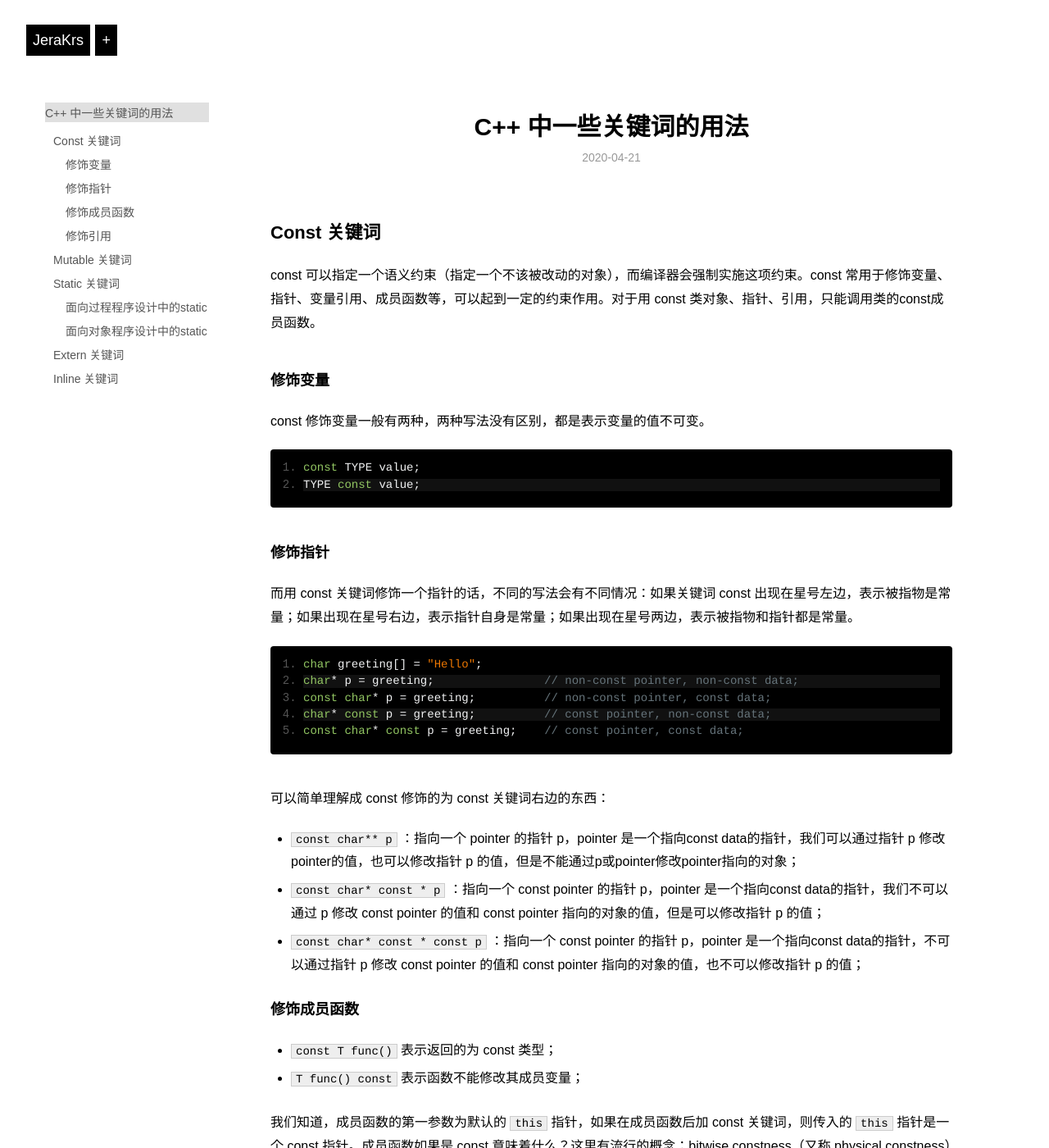
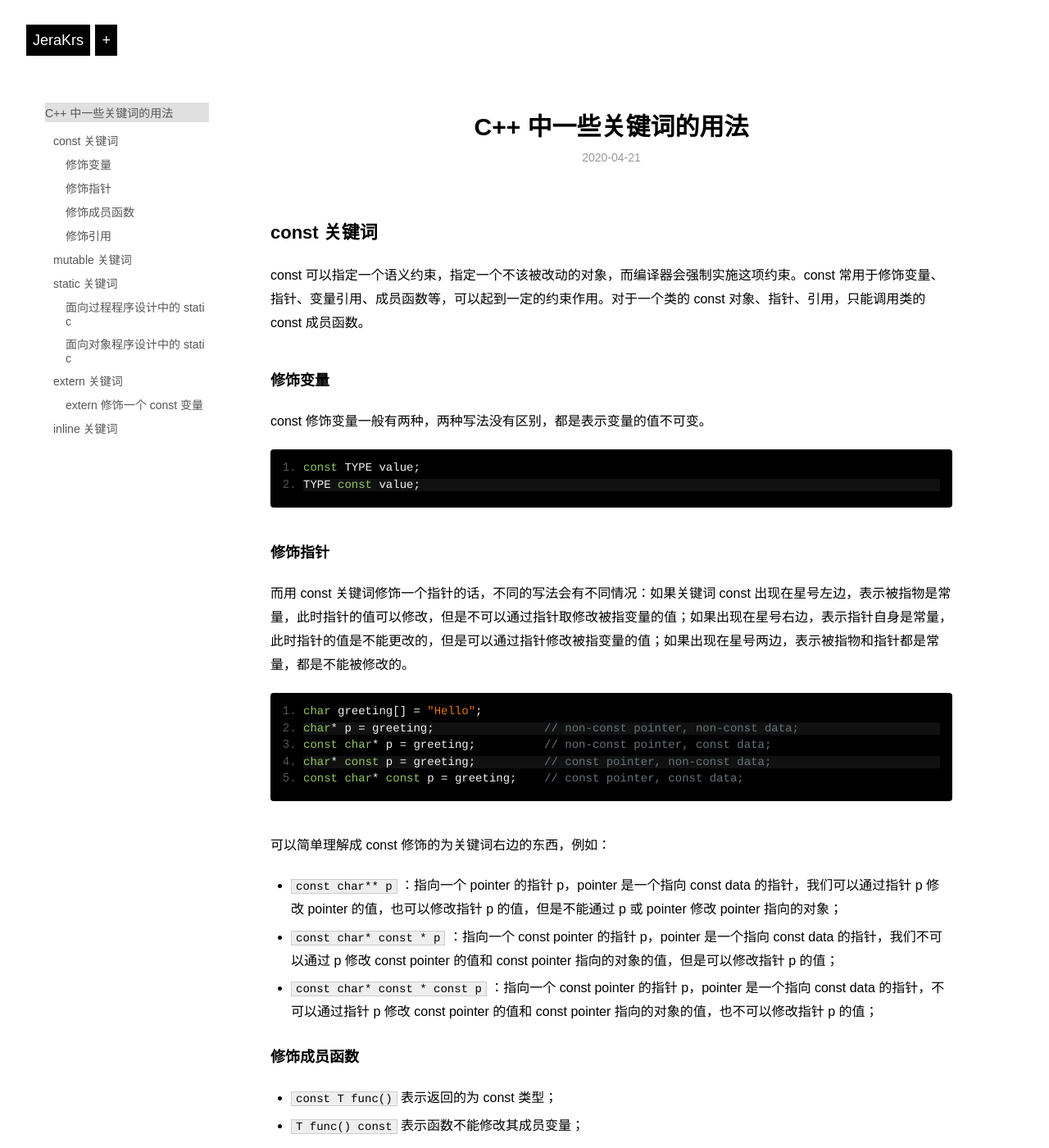
Before and after one commit to JeraKrs/jerakrs.github.io, a Jekyll site: the page built from _posts/blogs/2020-04-21-C++ Keyword.md, in a window 1280 px wide and 1400 px high. Shown: the whole window at 82% size. Built offline with Jekyll 4.4.1, drawn with Linux system fonts in a browser that asks for light colours; comment, search, counter and statistics services are not loaded; some of the changed text lies outside the part shown.

Commit message:
update c++ keyword

````diff
--- a/_posts/blogs/2020-04-21-C++ Keyword.md
+++ b/_posts/blogs/2020-04-21-C++ Keyword.md
@@ -5,9 +5,9 @@ description: 总结了一些 C++ 中关键词的用法，包括 const、mutable
 category: C++
 ---
 
-## Const 关键词
+## const 关键词
 
-const 可以指定一个语义约束（指定一个不该被改动的对象），而编译器会强制实施这项约束。const 常用于修饰变量、指针、变量引用、成员函数等，可以起到一定的约束作用。对于用 const 类对象、指针、引用，只能调用类的const成员函数。
+const 可以指定一个语义约束，指定一个不该被改动的对象，而编译器会强制实施这项约束。const 常用于修饰变量、指针、变量引用、成员函数等，可以起到一定的约束作用。对于一个类的 const 对象、指针、引用，只能调用类的 const 成员函数。
 
 ### 修饰变量
 
@@ -20,7 +20,7 @@ TYPE const value;
 
 ### 修饰指针
 
-而用 const 关键词修饰一个指针的话，不同的写法会有不同情况：如果关键词 const 出现在星号左边，表示被指物是常量；如果出现在星号右边，表示指针自身是常量；如果出现在星号两边，表示被指物和指针都是常量。
+而用 const 关键词修饰一个指针的话，不同的写法会有不同情况：如果关键词 const 出现在星号左边，表示被指物是常量，此时指针的值可以修改，但是不可以通过指针取修改被指变量的值；如果出现在星号右边，表示指针自身是常量，此时指针的值是不能更改的，但是可以通过指针修改被指变量的值；如果出现在星号两边，表示被指物和指针都是常量，都是不能被修改的。
 
 ```c++
 char greeting[] = "Hello";
@@ -30,11 +30,11 @@ char* const p = greeting;          // const pointer, non-const data;
 const char* const p = greeting;    // const pointer, const data;
 ```
 
-可以简单理解成 const 修饰的为 const 关键词右边的东西：
+可以简单理解成 const 修饰的为关键词右边的东西，例如：
 
-- `const char** p` ：指向一个 pointer 的指针 p，pointer 是一个指向const data的指针，我们可以通过指针 p 修改pointer的值，也可以修改指针 p 的值，但是不能通过p或pointer修改pointer指向的对象；
-- `const char* const * p` ：指向一个 const pointer 的指针 p，pointer 是一个指向const data的指针，我们不可以通过 p 修改 const pointer 的值和 const pointer 指向的对象的值，但是可以修改指针 p 的值；
-- `const char* const * const p` ：指向一个 const pointer 的指针 p，pointer 是一个指向const data的指针，不可以通过指针 p 修改 const pointer 的值和 const pointer 指向的对象的值，也不可以修改指针 p 的值；
+- `const char** p` ：指向一个 pointer 的指针 p，pointer 是一个指向 const data 的指针，我们可以通过指针 p 修改 pointer 的值，也可以修改指针 p 的值，但是不能通过 p 或 pointer 修改 pointer 指向的对象；
+- `const char* const * p` ：指向一个 const pointer 的指针 p，pointer 是一个指向 const data 的指针，我们不可以通过 p 修改 const pointer 的值和 const pointer 指向的对象的值，但是可以修改指针 p 的值；
+- `const char* const * const p` ：指向一个 const pointer 的指针 p，pointer 是一个指向 const data 的指针，不可以通过指针 p 修改 const pointer 的值和 const pointer 指向的对象的值，也不可以修改指针 p 的值；
 
 ### 修饰成员函数
 
@@ -87,11 +87,11 @@ private:
 };
 ```
 
-## Static 关键词
+## static 关键词
 
-static 关键词的用法可以分为两类：面向过程程序设计中的static和面向对象程序设计中的static。
+static 关键词的用法可以分为两类：面向过程程序设计中的 static 和面向对象程序设计中的 static。
 
-### 面向过程程序设计中的static
+### 面向过程程序设计中的 static
 
 **静态全局变量**：在全局变量前，加上关键词 static，该变量就被定义成为一个静态全局变量。静态变量在全局变量数据区分配内存，并且未经初始化静态全局变量会被程序自动初始化为0。
 
@@ -117,34 +115,36 @@ int main () {
 }
 ```
 
-**static修饰函数**：它的作用域只在当前源文件中，而其他文件是无法使用的。
+**static 修饰函数**：将函数的作用域限定在当前源文件中，使得其他文件无法使用该函数。
 
-### 面向对象程序设计中的static
+### 面向对象程序设计中的 static
 
 **静态成员变量**：被 static 修饰的成员变量为静态成员变量，静态数据成员在程序中也只有一份拷贝，由该类型的所有对象共享访问。
 
 ```c++
-class Node {
+class STextBlock {
 public:
 	static int count;
 };
 
-int Node::count = 0; // 静态成员变量的初始化
+int STextBlock::count = 0; // 静态成员变量的初始化
 ```
 
 静态成员变量有两种访问方式：通过类名访问 和 通过变量访问。
 
 ```
-Node::count = 10; // 通过类名访问
-Node x;
+STextBlock::count = 10; // 通过类名访问
+STextBlock x;
 x.count = 10; // 通过变量访问
 ```
 
 **静态成员函数**：在成员函数前加 static 关键词，静态成员函数可以通过类名直接访问静态成员变量。
 
-## Extern 关键词
+## extern 关键词
 
 extern 关键词可以用来修饰变量或者函数，表示变量或者函数的定义在别的文件中，提示编译器遇到此变量和函数时在其他模块中寻找其定义，可以理解成是对变量和函数的一个声明。
+
+### extern 修饰一个 const 变量
 
 extern 修饰一个 const 变量时比较特殊，通常有两种方法，一是在定义变量前加 extern 修饰，二是在头文件中进行变量声明，然后使用的源文件中引入该头文件。
 
@@ -165,6 +165,8 @@ int main () {
 
     return 0;
 }
+// define.h
+extern const int const_var;
 
 // define.cpp
 #include "define.h"
@@ -174,16 +176,11 @@ const int const_var = 0;
 extern const int extern_const_var = 0;
 const char* const_char_point = "const_char_point";
 
-// define.h
-extern const int const_var;
-
 // compile command: g++ main.cpp define.cpp
 ```
 
-## Inline 关键词
+## inline 关键词
 
-引入 inline 关键词的原因：在 c/c++ 中，为了解决一些频繁调用的小函数大量消耗栈空间（栈内存）的问题，特别的引入了 inline 修饰符，表示为内联函数。内联函数在内部工作时将对应的函数替换成执行的代码，以减少频繁调用函数对栈内存重复开辟所带来的消耗。
+被 inline 关键词修饰的函数为内联函数，内联函数在内部工作时将对应的函数替换成执行的代码，以减少频繁调用函数对栈内存重复开辟所带来的消耗。内联函数内的代码必须简单，不能包含复杂的结构控制语句，例如 while、switch，并且不能是递归函数。另外类中的成员函数缺省是内联的；内联函数的定义最好是放在头文件中。
 
-内联函数的限制：inline 只适合涵数体内代码简单的函数使用，不能包含复杂的结构控制语句，例如 while、switch，并且不能递归函数。
-
-inline 只是对编译器的一个建议，最终函数是不是内联函数取决于编译器的判断。类中的成员函数缺省是内联的。内联函数的定义最好是放在头文件中。
+inline 只是对编译器的一个建议，最终函数是不是内联函数取决于编译器的判断。
````
Also changed, not shown: other parts of _posts/blogs/2020-04-21-C++ Keyword.md (+4 -6 lines).
